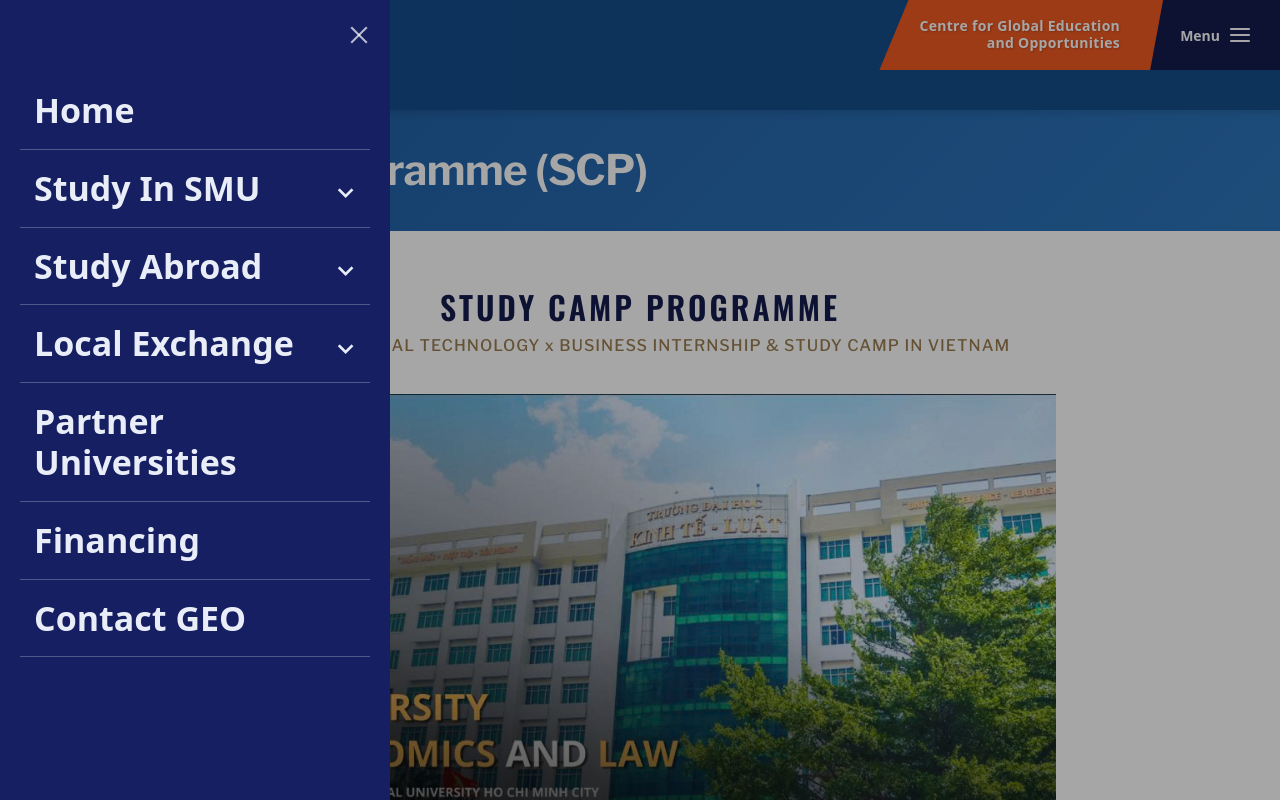
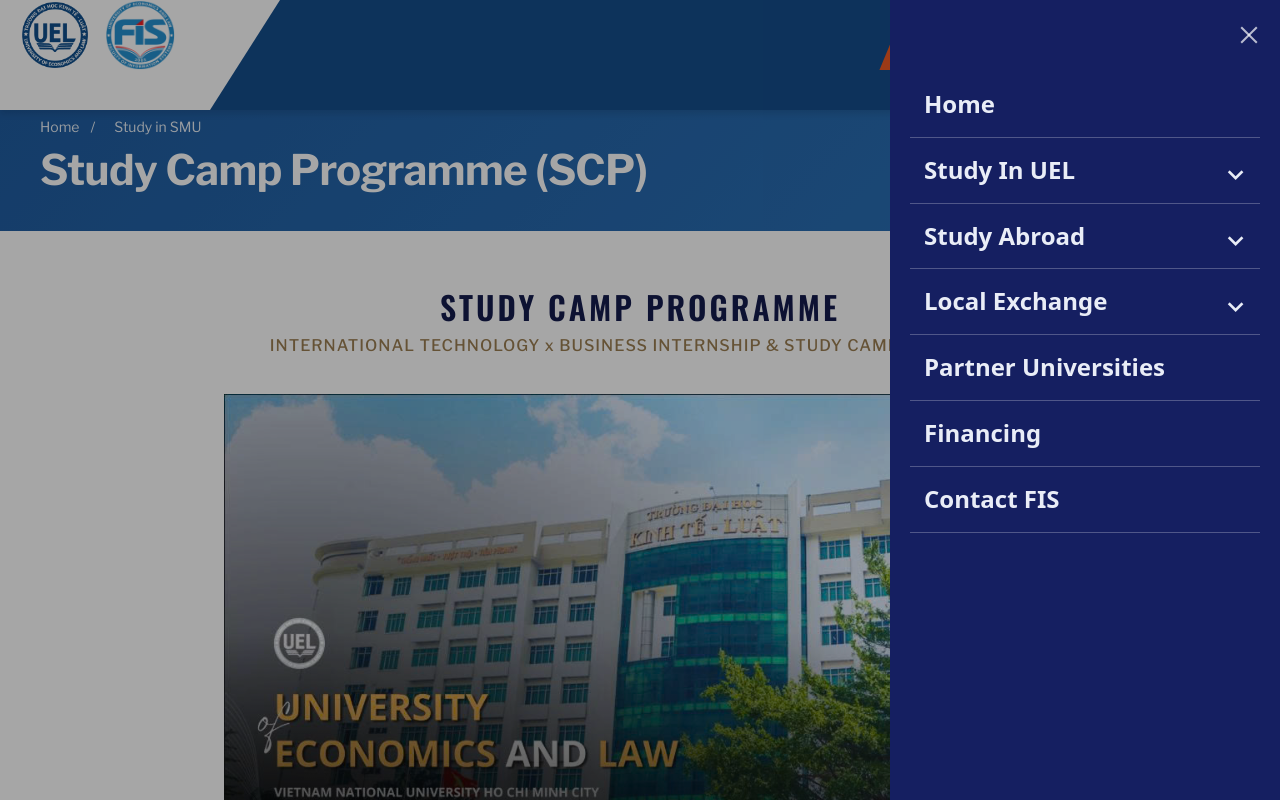
Before and after one commit to LeHoaiThanhDanh/LandingPage, a website: page index.html in a window 1280 px wide. Both pictures are taken after a click on the button "Menu". Shown: the top 800 px of the page. Drawn offline with nearby package versions, Linux system fonts and the light colour scheme.

Commit message:
Minor Update

```diff
--- a/components.css
+++ b/components.css
@@ -16,6 +16,10 @@
 
 .header-hidden {
   transform: translateY(-100%);
+}
+
+.header.menu-open {
+  overflow: visible;
 }
 
 .header-top {
@@ -177,12 +181,15 @@
 }
 
 .mobile-nav-panel {
+  position: absolute;
+  top: 0;
+  right: 0;
   width: min(390px, 92vw);
   height: 100%;
   background: #151f61;
   padding: 72px 20px 28px;
   box-sizing: border-box;
-  transform: translateX(-100%);
+  transform: translateX(100%);
   transition: transform 0.28s ease;
 }
 
@@ -235,7 +242,7 @@
   gap: 10px;
   text-decoration: none;
   color: #e9edf7;
-  font-size: 34px;
+  font-size: 24px;
   font-weight: 600;
   padding: 18px 14px;
   line-height: 1.2;
--- a/footer.html
+++ b/footer.html
@@ -28,8 +28,7 @@
         <p>Administration Building 1A,<br>
         Linh Xuan ward, Thu Duc,<br>
         Ho Chi Minh City, Vietnam</p>
-        <p><a href="#" class="footer-link">📍 Maps & Directions</a></p>
-        <p><a href="#" class="footer-link">� Carpark Information</a></p>
+        <p><a href="https://maps.app.goo.gl/oiejUfBXHYdXGxEm7" class="footer-link">📍 Maps & Directions</a></p>
       </div>
 
       <div class="footer-info-column">
--- a/header.html
+++ b/header.html
@@ -28,9 +28,9 @@
       <li><a href="#home">Home</a></li>
       <li><a href="#about">About</a></li>
       <li><a href="#programs">Programs</a></li>
-      <li><a href="#study-smu">Study in SMU</a></li>
+      <li><a href="#study-smu">Study in UEL</a></li>
       <li><a href="#admissions">Admissions</a></li>
-      <li><a href="#contact">Contact</a></li>
+      <li><a href="#contact-fis">Contact FIS</a></li>
     </ul>
   </nav>
 
@@ -43,12 +43,12 @@
 
       <ul class="mobile-nav-list">
         <li><a href="#home">Home</a></li>
-        <li><a href="#study-smu">Study In SMU <span class="mobile-nav-arrow">⌄</span></a></li>
+        <li><a href="#study-smu">Study In UEL <span class="mobile-nav-arrow">⌄</span></a></li>
         <li><a href="#study-abroad">Study Abroad <span class="mobile-nav-arrow">⌄</span></a></li>
         <li><a href="#local-exchange">Local Exchange <span class="mobile-nav-arrow">⌄</span></a></li>
         <li><a href="#partner-universities">Partner Universities</a></li>
         <li><a href="#financing">Financing</a></li>
-        <li><a href="#contact-geo">Contact GEO</a></li>
+        <li><a href="#contact-fis">Contact FIS</a></li>
       </ul>
     </div>
   </div>
--- a/index.html
+++ b/index.html
@@ -4,6 +4,7 @@
   <meta charset="UTF-8">
   <meta name="viewport" content="width=device-width, initial-scale=1.0">
   <title>Study Camp Programme (SCP) - Centre for Global Education and Opportunities</title>
+  <link rel="icon" type="image/png" href="images/fis-logo.png">
   <link rel="stylesheet" href="global.css">
   <link rel="stylesheet" href="style.css">
   <link rel="stylesheet" href="components.css">
@@ -661,6 +662,10 @@
       if (!header) return; // Exit if header not found
 
       window.addEventListener('scroll', function() {
+        if (header.classList.contains('menu-open')) {
+          return;
+        }
+
         const currentScroll = window.pageYOffset || document.documentElement.scrollTop;
 
         // Don't hide header at the very top of the page
@@ -773,10 +778,13 @@
       const mobileOverlay = document.getElementById('mobileNavOverlay');
       const closeBtn = document.getElementById('mobileNavClose');
       const menuLinks = document.querySelectorAll('.mobile-nav-list a');
+      const header = document.querySelector('.header');
 
-      if (!menuToggle || !mobileOverlay || !closeBtn) return;
+      if (!menuToggle || !mobileOverlay || !closeBtn || !header) return;
 
       function openMenu() {
+        header.classList.add('menu-open');
+        header.classList.remove('header-hidden');
         mobileOverlay.classList.add('active');
         mobileOverlay.setAttribute('aria-hidden', 'false');
         document.body.style.overflow = 'hidden';
@@ -785,6 +793,7 @@
       function closeMenu() {
         mobileOverlay.classList.remove('active');
         mobileOverlay.setAttribute('aria-hidden', 'true');
+        header.classList.remove('menu-open');
         document.body.style.overflow = '';
       }
 
```
